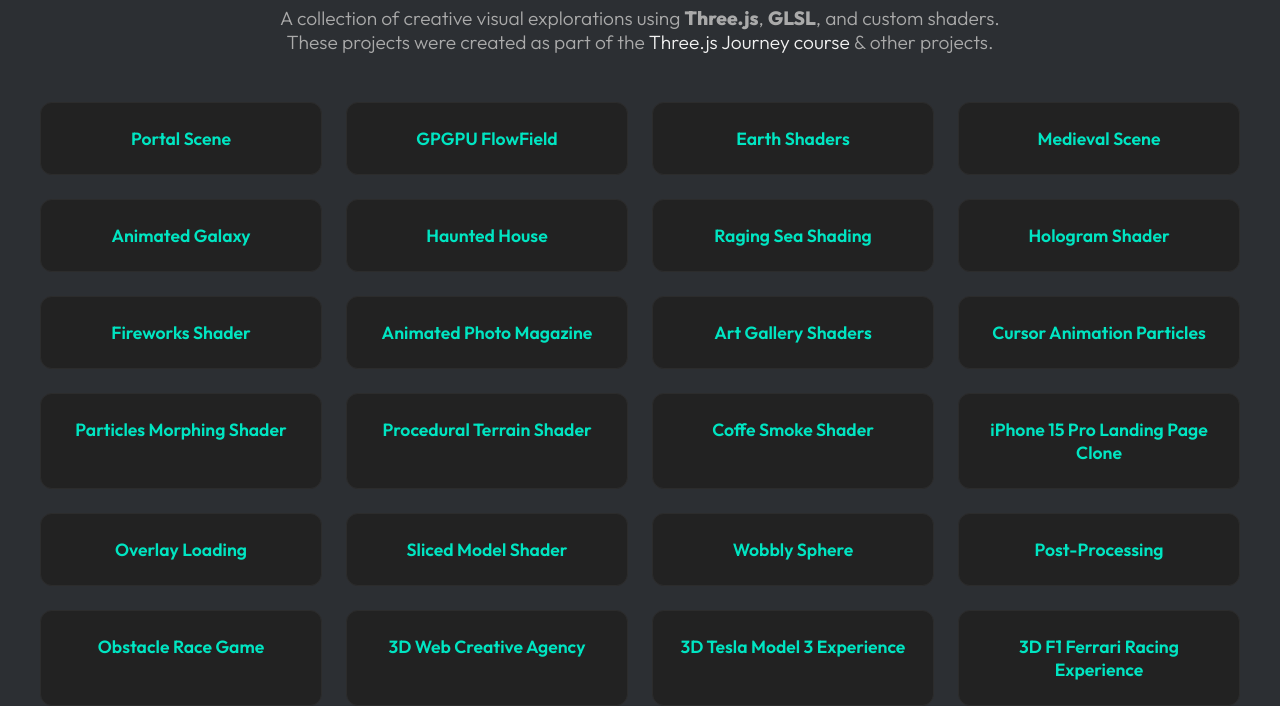
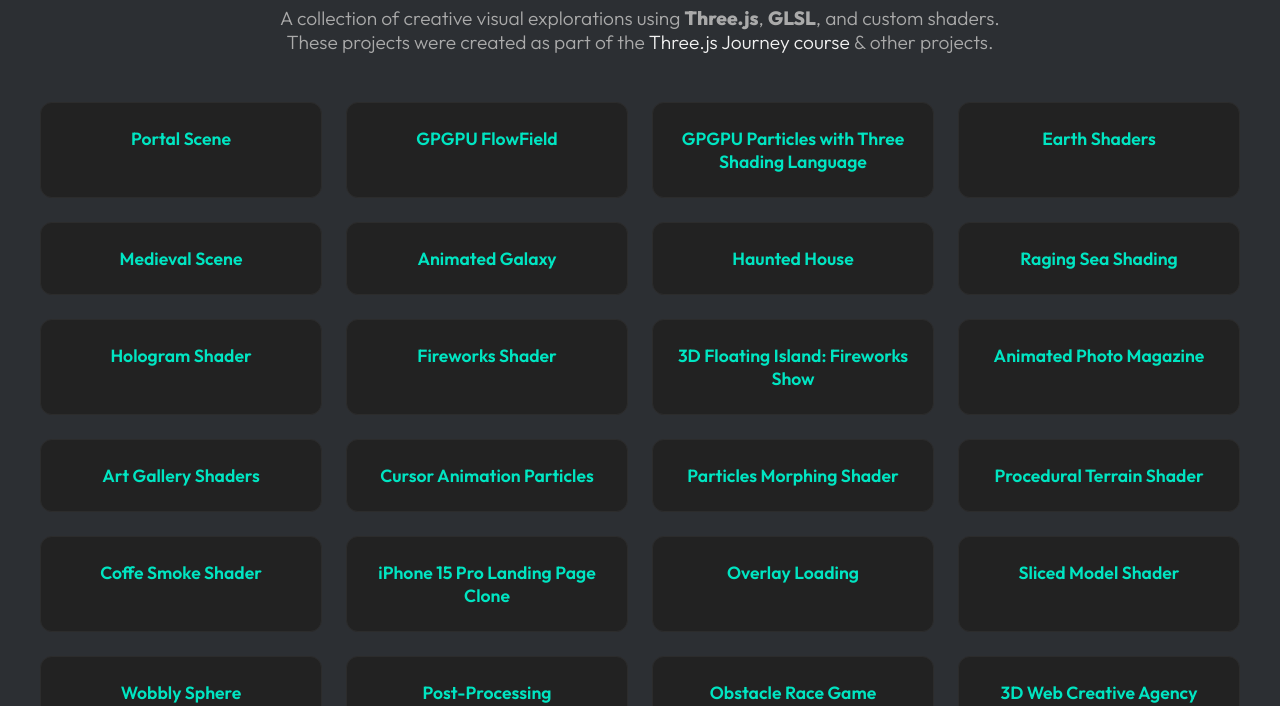
Before and after one commit to delafuentej/3d-projects, a website built with Vite: page index.html in a window 1280 px wide. Shown: the part 94-800 px from the top of the page. Built offline with nearby package versions, Linux system fonts and the light colour scheme.

Commit message:
projects updated

```diff
--- a/index.html
+++ b/index.html
@@ -37,6 +37,11 @@
           href="https://three-js-glsl-gpgpu-flowfield-git-620ca4-delafuentejs-projects.vercel.app/"
           >GPGPU FlowField</a
         >
+        <a
+          class="card"
+          href="https://r3f-gpgpu-particles-tsl-webgpu.vercel.app/"
+          >GPGPU Particles with Three Shading Language</a
+        >
         <a class="card" href="https://three-js-glsl-earth-shaders.vercel.app/"
           >Earth Shaders</a
         >
@@ -61,6 +66,9 @@
           class="card"
           href="https://three-js-glsl-fireworks-shaders.vercel.app/"
           >Fireworks Shader</a
+        >
+        <a class="card" href="https://r3f-trails-86cg.vercel.app/"
+          >3D Floating Island: Fireworks Show</a
         >
         <a class="card" href="https://r3f-animated-photo-magazine.vercel.app/"
           >Animated Photo Magazine</a
@@ -116,9 +124,7 @@
           >3D Web Creative Agency</a
         >
 
-        <a
-          class="card"
-          href="https://r3f-3d-web-creative-agency-demo.vercel.app/"
+        <a class="card" href="https://r3f-staging.vercel.app/"
           >3D Tesla Model 3 Experience</a
         >
 
```
